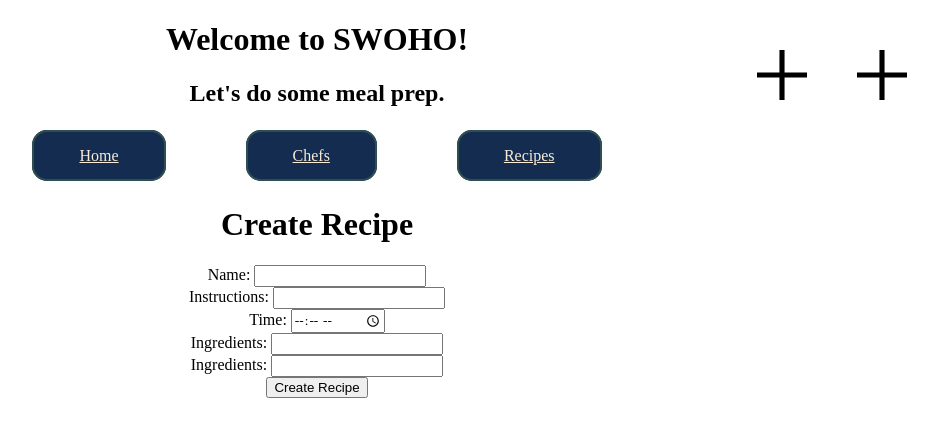
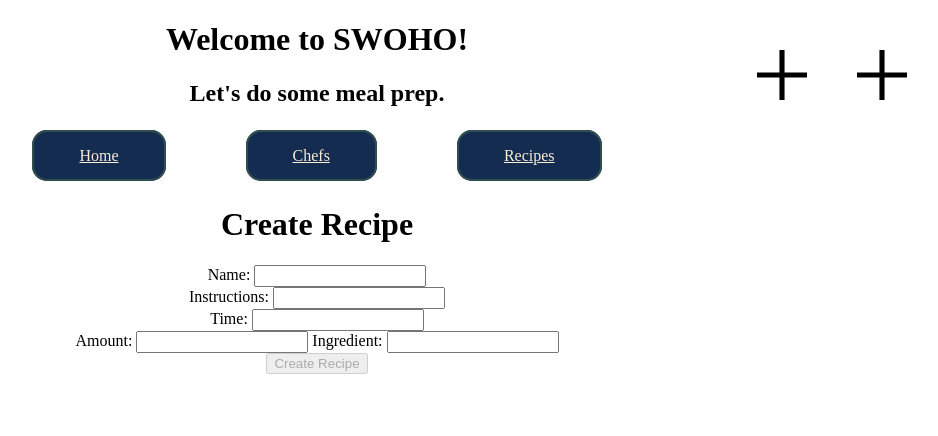
Before and after one commit to chelsme/meal-prep-angular, an Angular app: page /create-recipe in a window 1280 px wide. Shown: the top 436 px of the page, without its empty margins (323-1261 px from the left). Built offline with nearby package versions, Linux system fonts and the light colour scheme.

Commit message:
dynamically render ingredient inputs

```diff
--- a/src/app/components/recipes/create-recipe/create-recipe.component.html
+++ b/src/app/components/recipes/create-recipe/create-recipe.component.html
@@ -24,34 +24,40 @@
     <div class="form-group">
       <label for="time">Time: </label>
       <input
-        type="time"
+        type="text"
         class="form-control"
         id="time"
         name="time"
         formControlName="time"
       />
     </div>
+    <div id="ingredients-div">
+      <div
+        *ngFor="let ing of ' '.repeat(ingredientCount).split(''); let x = index"
+      >
         <div class="form-group">
-      <label for="ingredients">Ingredients: </label>
+          <label for="amount">Amount: </label>
           <input
             type="text"
             class="form-control"
-        id="ingredients"
-        name="ingredients"
-        formControlName="ingredients"
+            id="{{ 'amount' + ingredientCount }}"
+            name="{{ 'amount' + ingredientCount }}"
+            formControlName="{{ 'amount' + ingredientCount }}"
+            (blur)="addIngredients(ingredientCount)"
           />
-    </div>
-    <div class="form-group" id="ingredients">
-      <label for="ingredients">Ingredients: </label>
+          <label for="ingredients"> Ingredient: </label>
           <input
             type="text"
             class="form-control"
-        id="ingredients"
-        name="ingredients"
-        formControlName="ingredients"
+            id="{{ 'ingredients' + ingredientCount }}"
+            name="{{ 'ingredients' + ingredientCount }}"
+            formControlName="{{ 'ingredients' + ingredientCount }}"
+            (blur)="addIngredients(ingredientCount)"
           />
         </div>
-    <button type="submit">
+      </div>
+    </div>
+    <button type="submit" [disabled]="!formValid()">
       Create Recipe
     </button>
   </form>
--- a/src/app/components/recipes/create-recipe/create-recipe.component.ts
+++ b/src/app/components/recipes/create-recipe/create-recipe.component.ts
@@ -1,5 +1,5 @@
 import { Component, OnInit } from '@angular/core';
-import { FormGroup, FormControl } from '@angular/forms';
+import { NgForm, FormGroup, FormControl, Validators } from '@angular/forms';
 import { RecipesService } from '../../../services/recipes.service';
 
 @Component({
@@ -9,25 +9,42 @@ import { RecipesService } from '../../../services/recipes.service';
 })
 export class CreateRecipeComponent implements OnInit {
   createRecipeForm: FormGroup;
-
+  ingredientCount = 1;
   constructor(private recipesService: RecipesService) {}
 
   ngOnInit() {
     this.createRecipeForm = new FormGroup({
-      name: new FormControl(null),
-      instructions: new FormControl(null),
+      name: new FormControl(null, Validators.required),
+      instructions: new FormControl(null, Validators.required),
       time: new FormControl(null),
-      ingredients: new FormControl(null)
+      amount1: new FormControl(null, Validators.required),
+      ingredients1: new FormControl(null, Validators.required)
     });
-    this.addIngredients();
   }
 
   onCreateRecipe() {
     this.recipesService.createRecipe(this.createRecipeForm.value);
   }
 
-  addIngredients() {
-    const ingredients = document.getElementById('ingredients');
-    ingredients.append('<h1>DFJLSLDFJS:LKDFJ:S</h1>');
+  addIngredients(n) {
+    const amount = this.createRecipeForm.get(`amount${n}`);
+    const ingredients = this.createRecipeForm.get(`ingredients${n}`);
+    if (amount.valid && ingredients.valid) {
+      this.ingredientCount = n + 1;
+      this.createRecipeForm.controls[`amount${n + 1}`] = new FormControl(
+        null,
+        Validators.required
+      );
+      this.createRecipeForm.controls[`ingredients${n + 1}`] = new FormControl(
+        null,
+        Validators.required
+      );
+    }
+  }
+
+  formValid() {
+    const name = this.createRecipeForm.get('name');
+    const instructions = this.createRecipeForm.get('instructions');
+    return name.valid && instructions.valid;
   }
 }
--- a/src/app/components/users/user-detail/user-detail.component.ts
+++ b/src/app/components/users/user-detail/user-detail.component.ts
@@ -23,7 +23,6 @@ export class UserDetailComponent implements OnInit {
   }
 
   selectUser() {
-    if (this.user.name === '' || this.user.img !== undefined) {
     this.route.params.subscribe((params) => {
       this.selectedUserId = params.id;
     });
@@ -35,7 +34,6 @@ export class UserDetailComponent implements OnInit {
       this.setUserImg();
     });
   }
-  }
 
   setUserImg() {
     if (this.user.img !== undefined) {
--- a/src/index.html
+++ b/src/index.html
@@ -6,7 +6,7 @@
     <base href="/" />
 
     <meta name="viewport" content="width=device-width, initial-scale=1" />
-    <link rel="icon" type="image/x-icon" href="favicon.ico" />
+    <!-- <link rel="icon" type="image/x-icon" href="favicon.ico" /> -->
   </head>
   <body>
     <app-root></app-root>
```
Also changed, not shown: angular.json (+7 -18 lines). Lines whose indentation alone changed are shown as unchanged.
